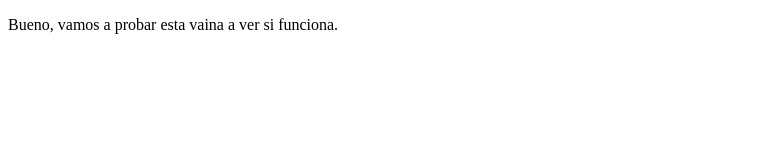
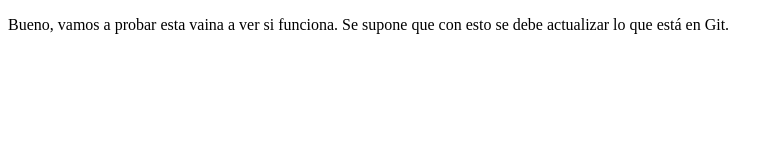
Before and after one commit to juanctorresf/projectDemo, a plain HTML site: page index.html in a window 1280 px wide. Shown: the whole page, without its empty margins (0-778 px from the left). Drawn offline with Linux system fonts and the light colour scheme.

Commit message:
cambios donde probamos git

```diff
--- a/index.html
+++ b/index.html
@@ -4,11 +4,12 @@
     <meta charset="UTF-8">
     <meta http-equiv="X-UA-Compatible" content="IE=edge">
     <meta name="viewport" content="width=device-width, initial-scale=1.0">
-    <title>Holaa</title>
+    <title>Probando GIT HUB</title>
 </head>
 <body>
     <p>
         Bueno, vamos a probar esta vaina a ver si funciona.
+        Se supone que con esto se debe actualizar lo que está en Git.
     </p>
 
 </body>
```
